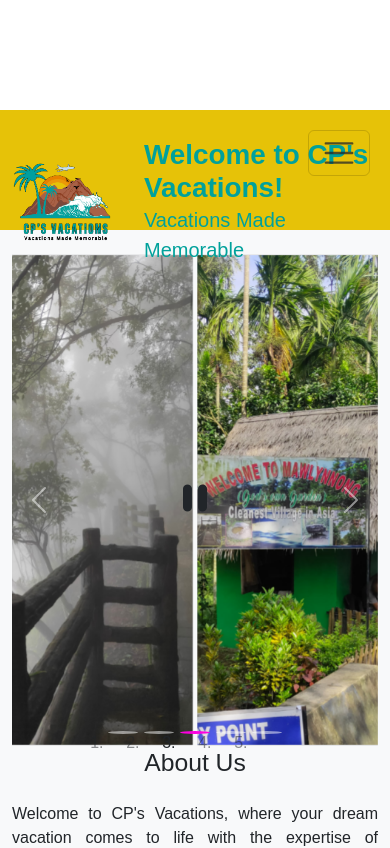
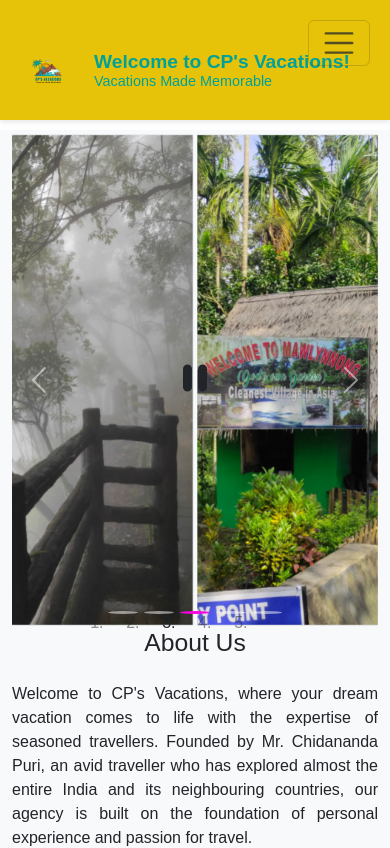
Before and after one commit to krupamay/cpsvacations, a React (Create React App) app: page / in a window 390 px wide. Shown: the top 848 px of the page. Built offline with nearby package versions, Linux system fonts and the light colour scheme.

Commit message:
eleventh comiit

```diff
--- a/src/App.css
+++ b/src/App.css
@@ -56,9 +56,23 @@
 
 
 .header {
+  position: fixed;
+  top: 0;
+  width: 100%;
   background-color: #e6c208;
   font-family: 'Arial', sans-serif;
+  padding: 10px 20px;
+  z-index: 1000;
+  box-shadow: 0 2px 5px rgba(0,0,0,0.1);
+  display: flex;
+  align-items: center;
+  justify-content: space-between;
 }
+
+.footer {
+  background-color: #e6c208;
+}
+
 
 .header .welcome-message, .header .nav-menu a {
   color: #00a19b;
@@ -70,6 +84,9 @@
   font-weight: bold;
   color: #00a19b;
   position: relative; /* Enable relative positioning for layering */
+  white-space: nowrap; /* Prevents text wrapping */
+  overflow: hidden; /* Hides overflow text */
+  text-overflow: ellipsis; /* Adds ellipsis to overflowing text */
   /* padding: 10px;  */
 
   /* text-shadow:
@@ -236,18 +253,17 @@ section {
   top: 20px; /* Adjust the top position as needed */
 }
 
-/* Ensure the mobile-nav is properly positioned */
 .mobile-nav {
   display: none;
-  position: fixed; /* Fixed positioning to prevent overlapping */
-  top: 60px; /* Adjust based on your header height */
-  left: 0;
-  right: 0;
+  position: absolute; /* Use absolute positioning */
+  top: 100%; /* Position it below the header */
+  right: 0; /* Align to the right */
   background-color: #e6c208; /* Match your header color */
-  text-align: center;
+  text-align: left; /* Align text to the left */
   z-index: 1000;
-  padding-top: 20px; /* Add padding to avoid overlapping */
-  padding-bottom: 20px;
+  width: 200px; /* Set a fixed width */
+  border: 1px solid #ccc; /* Optional: Add a border for clarity */
+  box-shadow: 0 4px 8px rgba(0, 0, 0, 0.1); /* Optional: Add shadow for depth */
 }
 
 .mobile-nav a {
@@ -255,6 +271,10 @@ section {
   padding: 1rem;
   color: #00a19b; /* Match your link color */
   text-decoration: none;
+}
+
+.mobile-nav a:hover {
+  background-color: #f1f1f1; /* Optional: Add hover effect */
 }
 
 @media (max-width: 1024px) {
@@ -269,10 +289,9 @@ section {
   }
 }
 
-/* Adjust the navbar for smaller screens */
 @media (max-width: 768px) {
   .navbar {
-    position: relative;
+    position: fixed;
   }
   .navbar-nav {
     display: none; /* Hide the regular nav on smaller screens */
@@ -282,6 +301,63 @@ section {
   }
 }
 
+@media (max-width: 768px) {
+  .header .welcome-message {
+    font-size: 1.2rem; /* Adjust as necessary */
+    line-height: 1.4;
+  }
+
+  .cp-vacation-title {
+    font-size: 1.5rem; /* Adjust as necessary */
+  }
+
+  .lead {
+    font-size: 1rem; /* Adjust as necessary */
+  }
+}
+
 .justified-text {
   text-align: justify;
 }
+
+@media (max-width: 768px) {
+  .header .welcome-message {
+    font-size: 1rem; /* Adjust as necessary */
+    line-height: 1.2;
+    margin-left: 5px;
+  }
+
+  .cp-vacation-title {
+    font-size: 1.2rem; /* Adjust as necessary */
+  }
+
+  .lead {
+    font-size: 0.9rem; /* Adjust as necessary */
+  }
+
+  .navbar-brand img {
+    height: 30px; /* Adjust the logo size for mobile */
+  }
+
+  .navbar-toggler {
+    margin-left: auto; /* Push the toggle button to the right */
+  }
+
+  .navbar-collapse {
+    justify-content: flex-end; /* Ensure menu items are aligned to the right */
+  }
+  .navbar-nav .nav-link {
+    font-size: 0.8rem; /* Make the nav menu items smaller */
+    padding: 5px 10px; /* Adjust padding for smaller size */
+  }
+}
+
+/* Adjust for desktop screens */
+@media (min-width: 769px) {
+  .header .welcome-message {
+    display: flex;
+    flex-direction: column;
+    align-items: flex-start;
+    margin-left: 20px; /* Add margin to separate from the logo */
+  }
+}
--- a/src/App.js
+++ b/src/App.js
@@ -375,7 +375,7 @@ function App() {
           </div>
         </section>
 
-        <footer className="py-3 text-center header">
+        <footer className="py-3 text-center footer">
           <div className="container">
             <p className="mb-0 cp-vacation-title">© 2024 CP's Vacations. All rights reserved.</p>
           </div>
```
